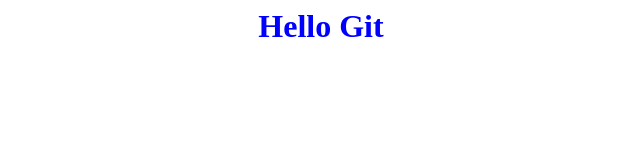
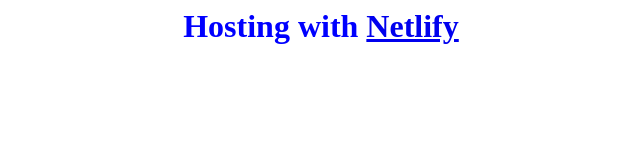
Before and after one commit to NadegeMpore/JAMZ_Project, a plain HTML site: page index.html in a window 1280 px wide. Shown: the whole page, without its empty margins (319-959 px from the left). Drawn offline with Linux system fonts and the light colour scheme.

Commit message:
testing the netlify

```diff
--- a/index.html
+++ b/index.html
@@ -9,7 +9,7 @@
 </head>
 <body>
     <h1>
-        Hello Git
+        Hosting with <a href="https://featurepeek.com/?utm_source=google&utm_medium=cpc&utm_campaign=competitor&gclid=CjwKCAiA-f78BRBbEiwATKRRBN0VjsJarNrFmQMq7iFAcLyDXCexSPDcYjn1VmsXYr4RDQ4O8EeGtRoCV38QAvD_BwE">Netlify</a>
     </h1>
     <script src="script.js"></script>
 </body>
```
